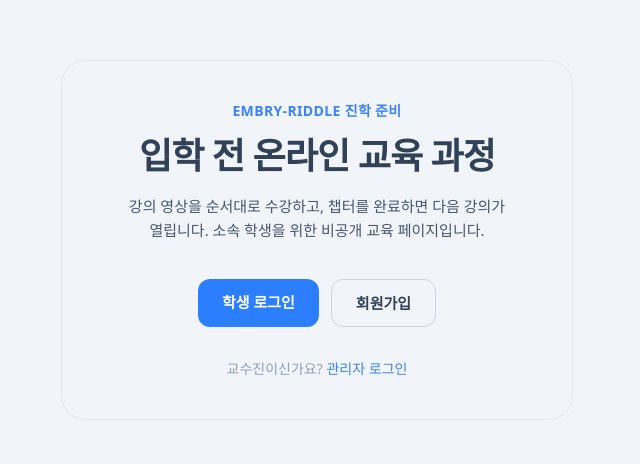
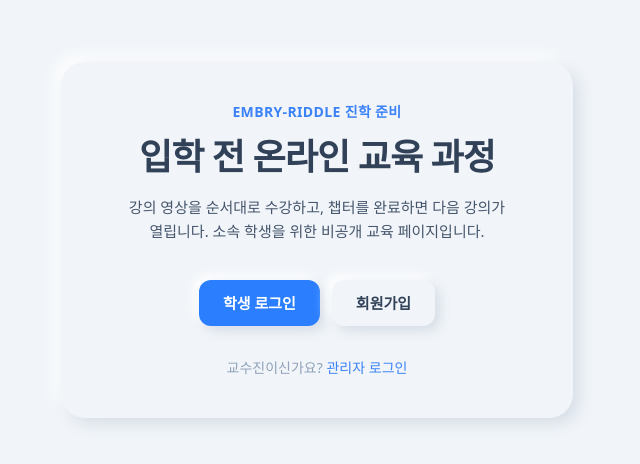
Before and after one commit to prnsslcn/erau-edu, a Next.js app: page / in a window 1280 px wide. Shown: the part 160-624 px from the top of the page, without its empty margins (323-963 px from the left). Built offline with nearby package versions, Linux system fonts and the light colour scheme; no server answers; a web font is replaced by a local one.

Commit message:
style: 뉴모피즘 양면 그림자 복원 + 어두운 쪽을 연하게(#cbd5e1→#d6dde6)

```diff
--- a/src/app/globals.css
+++ b/src/app/globals.css
@@ -52,14 +52,14 @@
 
 /* ───── 뉴모피즘(Soft UI) 공통 클래스 ───── */
 @layer components {
-  /* 패널/카드/컨테이너 — 그림자 없이 얇은 경계로 구분 */
+  /* 패널/카드/컨테이너 — 양면 그림자(연하게) */
   .neu-raised {
-    @apply border border-slate-200 bg-slate-100;
+    @apply bg-slate-100 shadow-[6px_6px_16px_#d6dde6,-6px_-6px_16px_#ffffff];
   }
 
   /* 작은 카드 (KPI 카드, 리스트 행 등) */
   .neu-raised-sm {
-    @apply border border-slate-200 bg-slate-100;
+    @apply bg-slate-100 shadow-[4px_4px_10px_#d9dfe8,-4px_-4px_10px_#ffffff];
   }
 
   /* 평면 요소 (잠긴 카드, 빈 상태 등) */
@@ -67,9 +67,9 @@
     @apply border border-slate-200 bg-slate-100;
   }
 
-  /* sticky 헤더 — 하단 경계선만 */
+  /* sticky 헤더 — 하단으로 연한 그림자 */
   .neu-header {
-    @apply border-b border-slate-200 bg-slate-100;
+    @apply bg-slate-100 shadow-[0_4px_14px_-6px_#cdd5e0];
   }
 
   /* 평면 입력 필드 (얇은 경계 + 흰 배경, 넉넉한 패딩) */
@@ -77,13 +77,13 @@
     @apply w-full rounded-xl border border-slate-200 bg-white px-4 py-3 text-[15px] text-slate-700 outline-none transition placeholder:text-slate-400 focus:border-blue-400 focus:ring-2 focus:ring-blue-200;
   }
 
-  /* 기본 버튼 — 그림자 없이 경계선 (누르면 살짝 작아짐) */
+  /* 기본 버튼 — 양면 그림자(연하게) */
   .neu-btn {
-    @apply rounded-xl border border-slate-300 bg-slate-100 font-semibold text-slate-700 transition-all hover:bg-slate-200 active:scale-95 disabled:opacity-60;
+    @apply rounded-xl bg-slate-100 font-semibold text-slate-700 shadow-[5px_5px_12px_#d6dde6,-5px_-5px_12px_#ffffff] transition-all hover:scale-105 active:scale-95 disabled:opacity-60 disabled:hover:scale-100;
   }
 
-  /* 강조(Primary) 버튼 — 솔리드 브랜드 컬러 (그림자 없음) */
+  /* 강조(Primary) 버튼 — 솔리드 블루 + 양면 그림자(연하게) */
   .neu-btn-primary {
-    @apply rounded-xl bg-blue-500 font-semibold text-white transition-all hover:bg-blue-600 active:scale-95 disabled:opacity-60;
+    @apply rounded-xl bg-blue-500 font-semibold text-white shadow-[5px_5px_12px_#d6dde6,-5px_-5px_12px_#ffffff] transition-all hover:scale-105 hover:bg-blue-600 active:scale-95 disabled:opacity-60 disabled:hover:scale-100;
   }
 }
```
